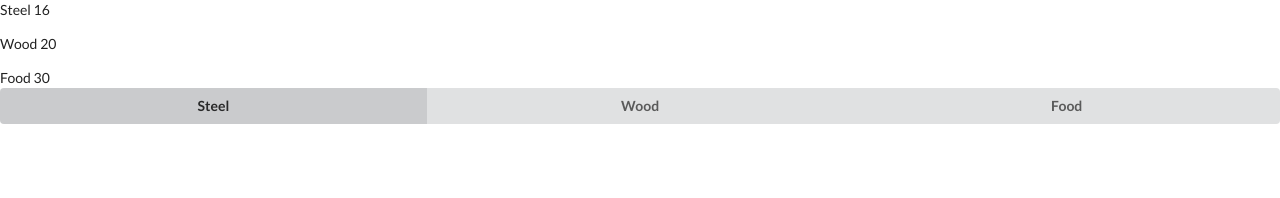
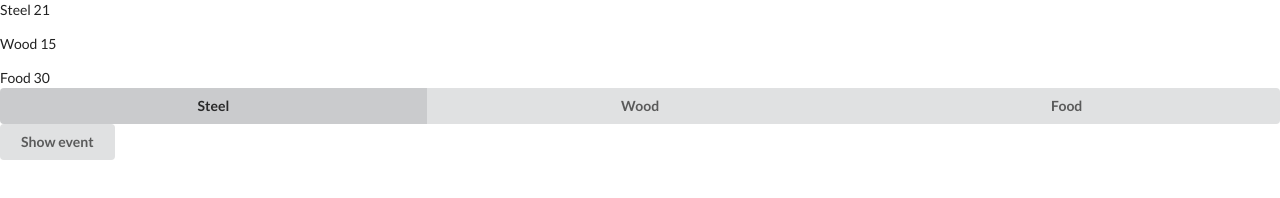
Before and after one commit to azgame/CookieClicker, a plain HTML site: page Example.html in a window 1280 px wide. Both pictures are taken after a click on the button "Steel". Drawn offline with nearby package versions, Linux system fonts and the light colour scheme.

Commit message:
popups and new data stuff

```diff
--- a/Example.html
+++ b/Example.html
@@ -6,16 +6,14 @@
     integrity="sha256-hVVnYaiADRTO2PzUGmuLJr8BLUSjGIZsDYGmIJLv2b8="
     crossorigin="anonymous"></script>
     <script src="SemanticUI/dist/semantic.min.js"></script>
+    <script src="SemanticUI/src/definitions/behaviors/api.js"></script>
+    <script src="SemanticUI/src/definitions/modules/popup.js"></script>
 
 <html>
 <head>
 	<title>UI Example</title>
 </head>
 <body>
-
-    <script>
-      var count = 0;
-    </script>
 
     <div>
       <p id="Steel">0</p>
@@ -32,9 +30,24 @@
           <button class="ui button", id="FoodButton">
             Food
           </button>
+
+    </div>
+
+    <div class="ui button", id="PopupButton">Show event</div>
+        <div class="ui popup top left transition hidden">
+            <h4 class="ui header">Event!</h4>
+            <p><b>2</b> DiegoSouls</p>
+            <div class="ui button">Buy</div>
     </div>
 
     <script>
+
+    $(document.getElementById("PopupButton"))
+        .popup({
+            on : "hover",
+            hoverable : true
+        })
+    ;
 
       class SoulHolder
       {
@@ -84,10 +97,10 @@
               this.rates[Key] += Rate;
           }
 
-          Buy(Key, Building)
+          Buy(Building)
           {
-              this.UpdateRate(Key, Building.GetRate());
-              this.UpdateCurrency(Building.GetCurrency(), -Building.GetCost());
+              this.UpdateRate(Building.GetCurrencyGet(), Building.GetRate());
+              this.UpdateCurrency(Building.GetCurrencyBuy(), -Building.GetCost());
           }
 
           Update()
@@ -101,17 +114,23 @@
 
       class Builder
       {
-          constructor(Name, Cost, Rate, Currency)
+          constructor(Name, CurrencyCost, Cost, CurrencyGet, Rate)
           {
-              this.cost = Cost;
-              this.name = Name;
-              this.rate = Rate;
-              this.currency = Currency;
+            this.name = Name;
+            this.currencyCost = CurrencyCost;
+            this.cost = Cost;
+            this.currencyGet = CurrencyGet;
+            this.rate = Rate;
+          }
+
+          GetName()
+          {
+              return this.name;
           }
 
           CanBuy(SoulHolder)
           {
-              if (SoulHolder.currencies[this.currency] > this.cost)
+              if (SoulHolder.currencies[this.currencyCost] > this.cost)
                 return true;
           }
 
@@ -125,9 +144,14 @@
               return this.cost;
           }
 
-          GetCurrency()
+          GetCurrencyBuy()
           {
-              return this.currency;
+              return this.currencyCost;
+          }
+
+          GetCurrencyGet()
+          {
+              return this.currencyGet;
           }
 
           GetRate()
@@ -142,26 +166,26 @@
           {
               this.buildings = {};
 
-              var steel = new Builder("Steel", 5, 0.01, "Steel");
-              this.buildings["Steel"] = steel;
+              var steel = new Builder("SteelBuilding", "Wood", 5, "Steel", 0.01);
+              this.AddBuilding(steel);
 
-              var steel = new Builder("Wood", 5, 0.01, "Wood");
-              this.buildings["Wood"] = steel;
+              var wood = new Builder("WoodBuilding", "Food", 5, "Wood", 0.01);
+              this.AddBuilding(wood);
 
-              var steel = new Builder("Food", 5, 0.01, "Food");
-              this.buildings["Food"] = steel;
+              var food = new Builder("FoodBuilding", "Steel", 5, "Food", 0.01);
+              this.AddBuilding(food);
           }
 
           AddBuilding(Building)
           {
-              this.buildings[Building.name] = Building;
+              this.buildings[Building.GetName()] = Building;
           }
 
           Buy(Key, SoulHolder)
           {
               if (this.buildings[Key].CanBuy(SoulHolder))
               {
-                  SoulHolder.Buy(Key, this.buildings[Key]);
+                  SoulHolder.Buy(this.buildings[Key]);
                   this.buildings[Key].Buy();
               }
           }
@@ -172,18 +196,20 @@
 
       document.getElementById("SteelButton").addEventListener("click", function()
       {
-          registry.Buy("Steel", player);
+          registry.Buy("SteelBuilding", player);
       });
 
       document.getElementById("WoodButton").addEventListener("click", function()
       {
-          registry.Buy("Wood", player);
+          registry.Buy("WoodBuilding", player);
       });
 
       document.getElementById("FoodButton").addEventListener("click", function()
       {
-          registry.Buy("Food", player);
+          registry.Buy("FoodBuilding", player);
       });
+
+
 
       function display(Player)
       {
```
